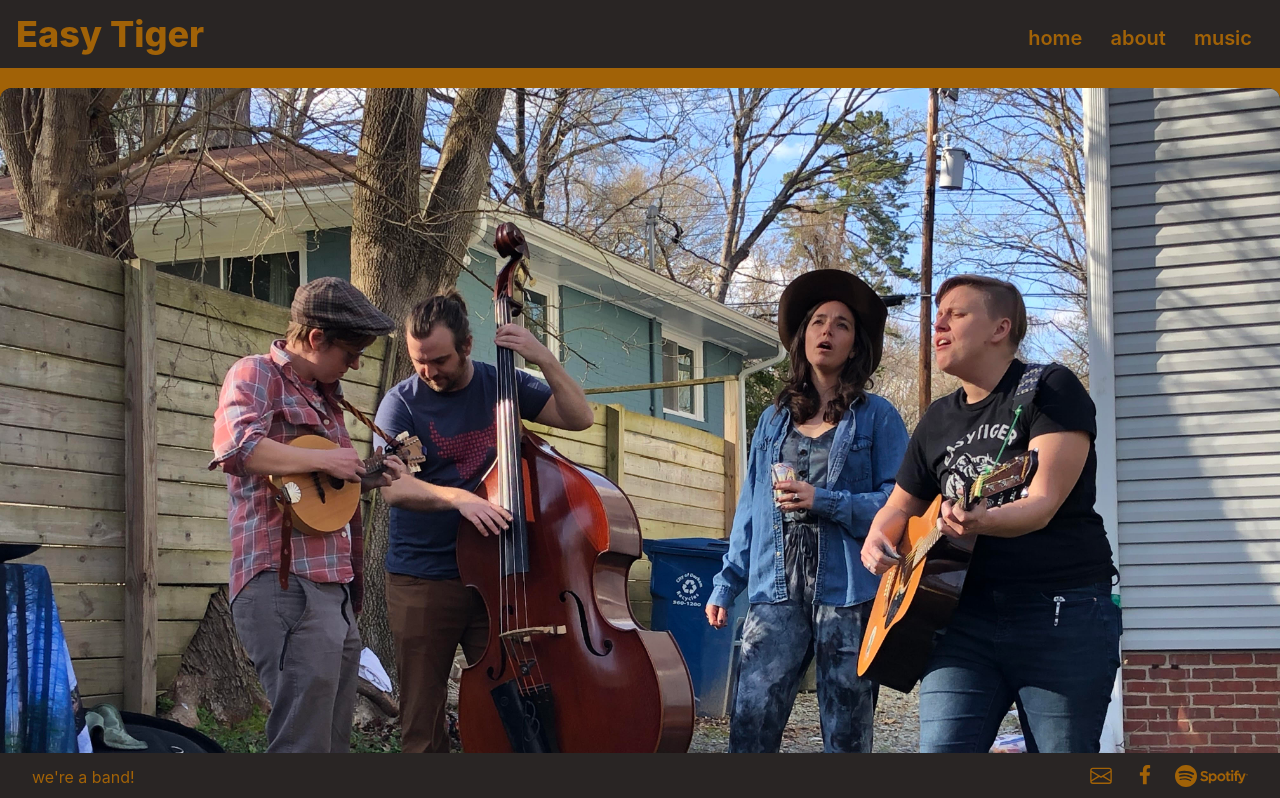
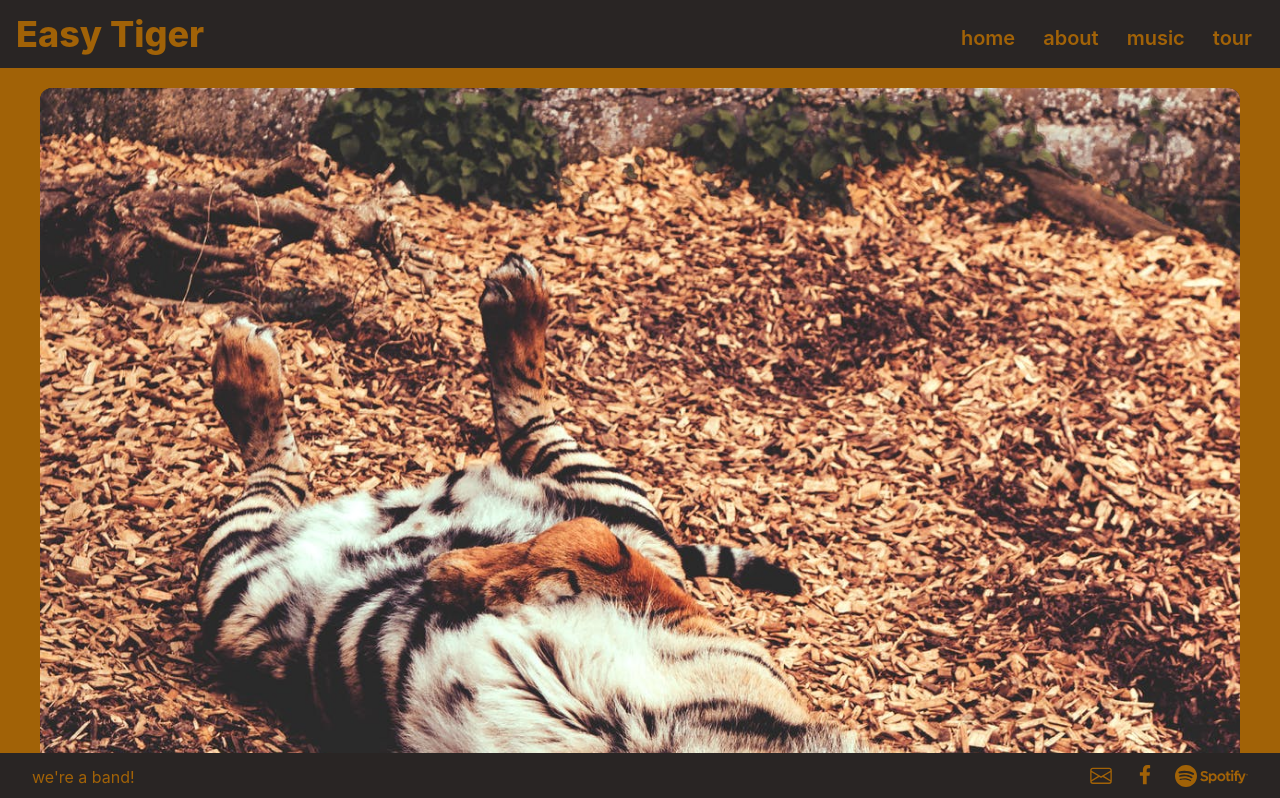
Before and after one commit to allisondurham/easyTiger, a React (Create React App) app: page / in a window 1280 px wide. Shown: the top 798 px of the page. Built offline with nearby package versions, Linux system fonts and the light colour scheme.

Commit message:
tiger photo

```diff
--- a/src/components/Home.jsx
+++ b/src/components/Home.jsx
@@ -1,10 +1,11 @@
 import React from "react";
-import image from "../assets/easytiger1.jpg";
+// import image from "../assets/easytiger1.jpg";
+import image from "../assets/tiger.jpg";
 
 export default function Home() {
 
   return (
-    <div className="home mt-16 bg-yellow-700 py-24 lg:pt-6 lg:pb-20">
+    <div className="home mt-16 bg-yellow-700 py-24 md:p-10 lg:pt-6 lg:pb-20">
       <div class="container bg-stone-800  rounded-xl">
             <img
               class="rounded-xl  mb-lg-0"
--- a/src/components/Navigation.jsx
+++ b/src/components/Navigation.jsx
@@ -24,6 +24,9 @@ export default function Navbar({ fixed }) {
                             <li className="mr-3">
                                 <a id="nav" className="inline-block text-xl font-semibold  no-underline hover:text-yellow-500 hover:text-underline py-2 px-2" href="/music">music</a>
                             </li>
+                            <li className="mr-3">
+                                <a id="nav" className="inline-block text-xl font-semibold  no-underline hover:text-yellow-500 hover:text-underline py-2 px-2" href="/tour">tour</a>
+                            </li>
                         </ul>
                     </div>
                 </div>
--- a/src/components/index.js
+++ b/src/components/index.js
@@ -4,3 +4,4 @@ export { default as Home } from "./Home";
 export { default as About } from "./About";
 export { default as Contact } from "./Contact";
 export { default as Music } from "./Music";
+export { default as Tour } from "./Tour";
--- a/src/index.js
+++ b/src/index.js
@@ -12,6 +12,7 @@ import {
   About,
   Contact,
   Music,
+  Tour,
 } from "./components";
 
 
@@ -25,6 +26,7 @@ ReactDOM.render(
       <Route path="/about" element={<About />} />
       <Route path="/contact" element={<Contact />} />
       <Route path="/music" element={<Music />} />
+      <Route path="/tour" element={<Tour />} />
     </Routes>
     <Footer />
   </Router>,
```
Also changed, not shown: src/assets/tiger.jpg (added), src/components/Tour.jsx (added).
